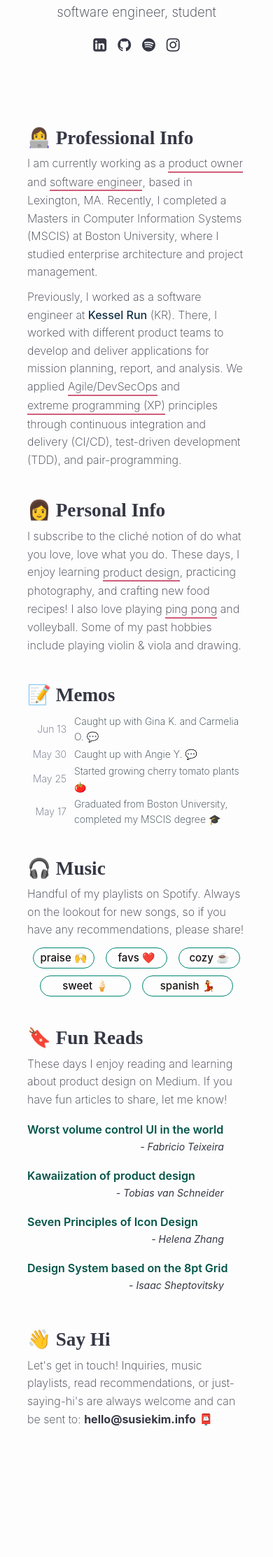
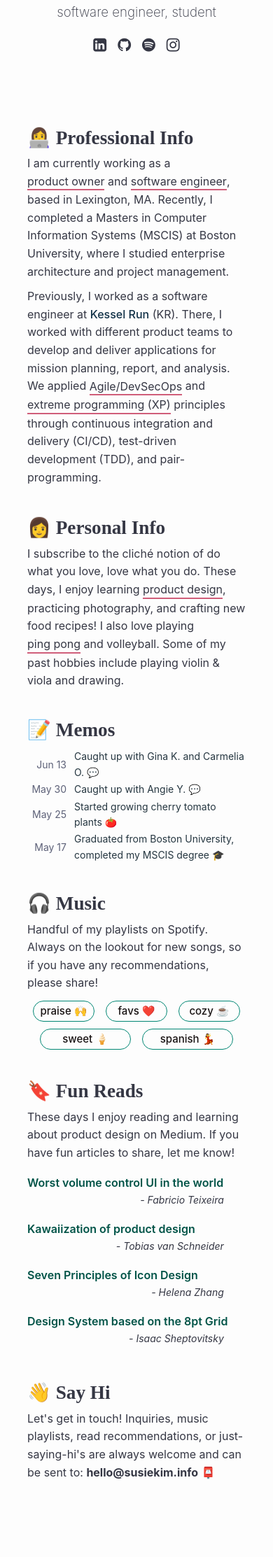
Before and after one commit to suzekim/suzekim.github.io, a Jekyll site: the page built from index.html, in a window 390 px wide. Shown: the part 498-2723 px from the top of the page at 70% size. Built offline with Jekyll 4.4.1, drawn with Linux system fonts in a browser that asks for light colours; nearby versions of some CDN libraries; before the commit the page ends 2647 px from its top, so only the background shows below that.

Commit message:
testing mobile font pt.2

```diff
--- a/_sass/minima/_base.scss
+++ b/_sass/minima/_base.scss
@@ -34,7 +34,10 @@
   overflow-wrap: break-word;
 
   @include media-query($phone) {
-    font-weight: $base-font-weight;
+    font-weight: 400;
+  }
+  @include media-query($desktop) {
+    font-weight: 250;
   }
 }
 
```
